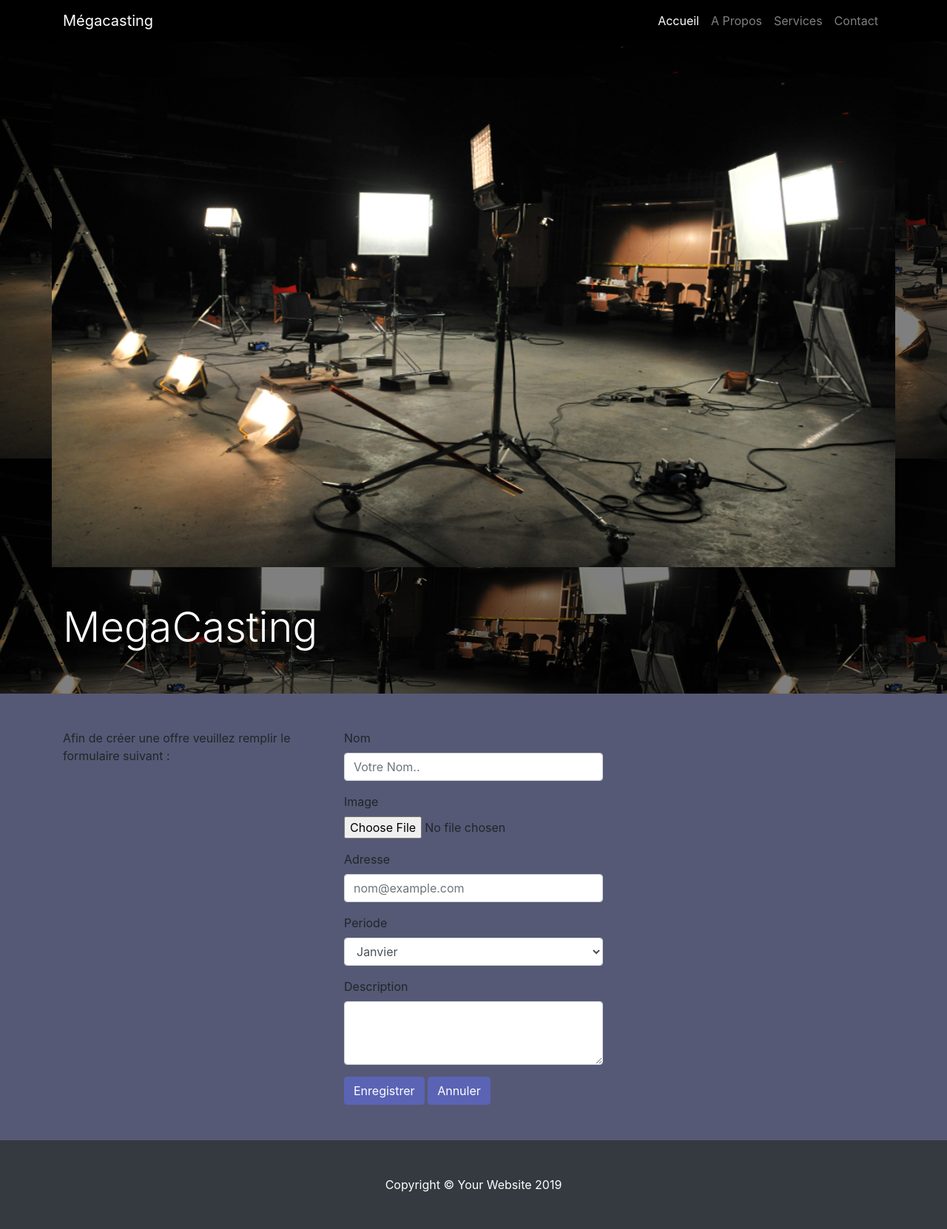
After one commit to azkoo/E4, a PHP site: page /formulaire.html in a window 1280 px wide. The commit adds this page. Shown: the whole page at 74% size. Run offline with PHP 8.4, Linux system fonts and the light colour scheme.

```diff
--- a/PPE_Site/css/business-frontpage.css
+++ b/PPE_Site/css/business-frontpage.css
@@ -6,6 +6,11 @@
 body {
   padding-top: 56px;
   background-color: #565975;
+}
+
+body .navbarPersonnalSettings{
+
+  background-color: black !important;
 }
 .card {
   background-color: #a7acb4;
--- /dev/null
+++ b/PPE_Site/formulaire.html
@@ -0,0 +1,125 @@
+<!DOCTYPE html>
+<html lang="fr">
+
+<head>
+
+  <meta charset="utf-8">
+  <meta name="viewport" content="width=device-width, initial-scale=1, shrink-to-fit=no">
+  <meta name="description" content="">
+  <meta name="author" content="">
+
+  <title>MégaCasting</title>
+
+  <!-- Bootstrap core CSS -->
+  <link href="vendor/bootstrap/css/bootstrap.min.css" rel="stylesheet">
+
+  <!-- Custom styles for this template -->
+  <link href="css/business-frontpage.css" rel="stylesheet">
+
+</head>
+
+<body>
+
+  <!-- Navigation -->
+  <nav class="navbar navbar-expand-lg navbar-dark bg-dark fixed-top navbarPersonnalSettings">
+    <div class="container">
+      <a class="navbar-brand" href="#">Mégacasting</a>
+      <button class="navbar-toggler" type="button" data-toggle="collapse" data-target="#navbarResponsive" aria-controls="navbarResponsive" aria-expanded="false" aria-label="Toggle navigation">
+        <span class="navbar-toggler-icon"></span>
+      </button>
+      <div class="collapse navbar-collapse" id="navbarResponsive">
+        <ul class="navbar-nav ml-auto">
+          <li class="nav-item active">
+            <a class="nav-link" href="index.html">Accueil
+              <span class="sr-only">(current)</span>
+            </a>
+          </li>
+          <li class="nav-item">
+            <a class="nav-link" href="aPropos.html">A Propos</a>
+          </li>
+          <li class="nav-item">
+            <a class="nav-link" href="#">Services</a>
+          </li>
+          <li class="nav-item">
+            <a class="nav-link" href="#">Contact</a>
+          </li>
+        </ul>
+      </div>
+    </div>
+  </nav>
+
+  <!-- Header -->
+  <header class="bg-primary py-5 mb-5">
+    <div class="container h-100">
+      <div class="row h-100 align-items-center">
+        <img src="studio.png" alt="" width="100%">
+        <div class="col-lg-12">
+          <h1 class="display-4 text-white mt-5 mb-2">MegaCasting</h1>
+        </div>
+      </div>
+    </div>
+  </header>
+
+  <div class="container">
+    <div class="row">
+        <div class="col-md-4 mb-5">
+            <p>Afin de créer une offre veuillez remplir le formulaire suivant :</p>
+
+        </div>
+        <div class="col-md-4 mb-5">
+            <form action="../api/CRUD/offer/create.php" method="post">
+                <div class="form-group">
+                    <label for="formGroupExampleInput">Nom</label>
+                    <input type="text" class="form-control" id="formGroupExampleInput" name="Name" placeholder="Votre Nom..">
+                  </div>
+                  <div class="form-group">
+                    <label for="formGroupExampleInput">Image</label>
+                    <input type="file" class="form-control-file" id="exampleFormControlFile1">
+                  </div>
+                <div class="form-group">
+                  <label for="exampleFormControlInput1">Adresse</label>
+                  <input type="email" class="form-control" id="exampleFormControlInput1" placeholder="nom@example.com">
+                </div>
+                <div class="form-group">
+                  <label for="exampleFormControlSelect1">Periode</label>
+                  <select class="form-control" id="exampleFormControlSelect1">
+                    <option>Janvier</option>
+                    <option>Février</option>
+                    <option>Mars</option>
+                    <option>Avril</option>
+                    <option>Mais</option>
+                    <option>Juin</option>
+                  </select>
+                </div>
+                <div class="form-group">
+                  <label for="exampleFormControlTextarea1">Description</label>
+                  <textarea class="form-control" id="exampleFormControlTextarea1" rows="3"></textarea>
+                </div>
+                <button class="btn btn-primary" type="submit">Enregistrer</button>
+                <button class="btn btn-primary" type="button">Annuler</button>
+              </form>
+
+        </div>
+        <div class="col-md-4 mb-5">
+        </div>
+
+
+    </div>
+
+  </div>
+
+  <!-- Footer -->
+  <footer class="py-5 bg-dark">
+    <div class="container">
+      <p class="m-0 text-center text-white">Copyright &copy; Your Website 2019</p>
+    </div>
+    <!-- /.container -->
+  </footer>
+
+  <!-- Bootstrap core JavaScript -->
+  <script src="vendor/jquery/jquery.min.js"></script>
+  <script src="vendor/bootstrap/js/bootstrap.bundle.min.js"></script>
+
+</body>
+
+</html>
```
Also changed, not shown: PPE_Site/aPropos.html (added, +92 -0 lines), PPE_Site/index.html (+10 -8 lines).
